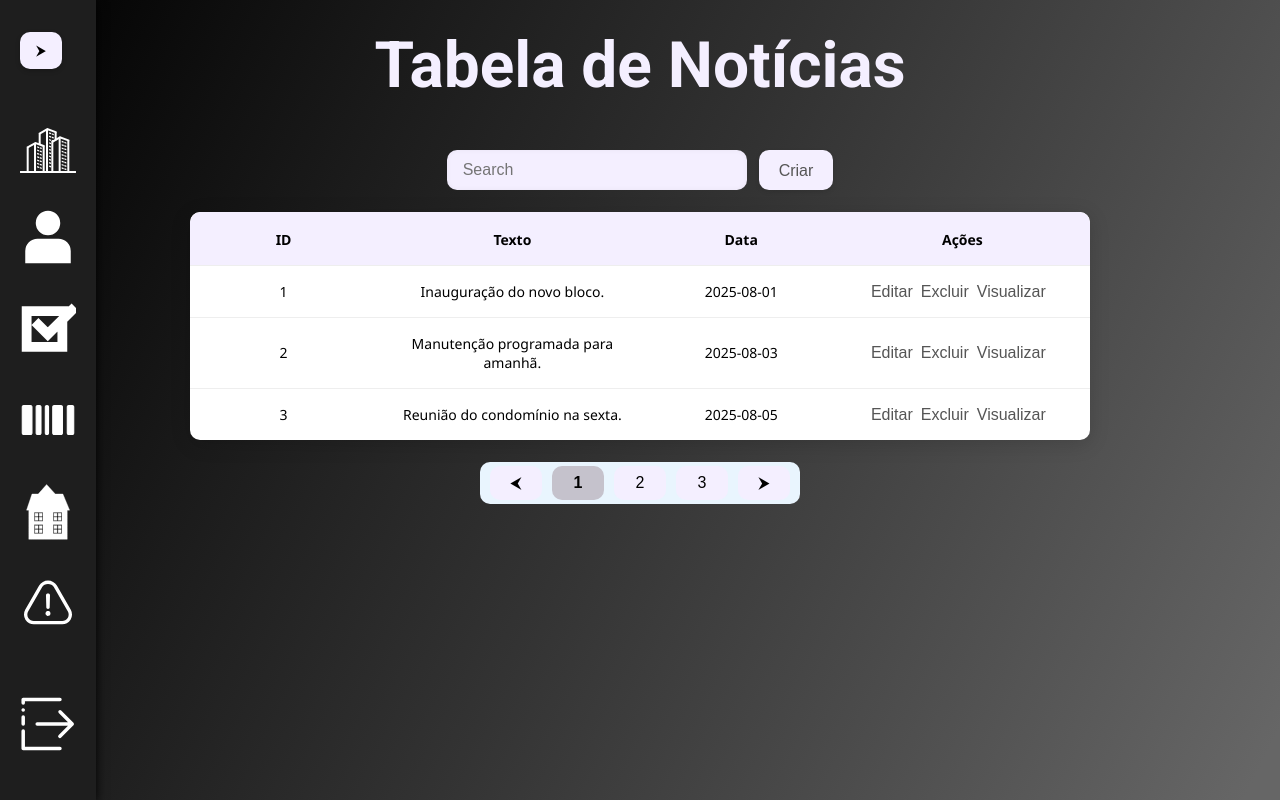
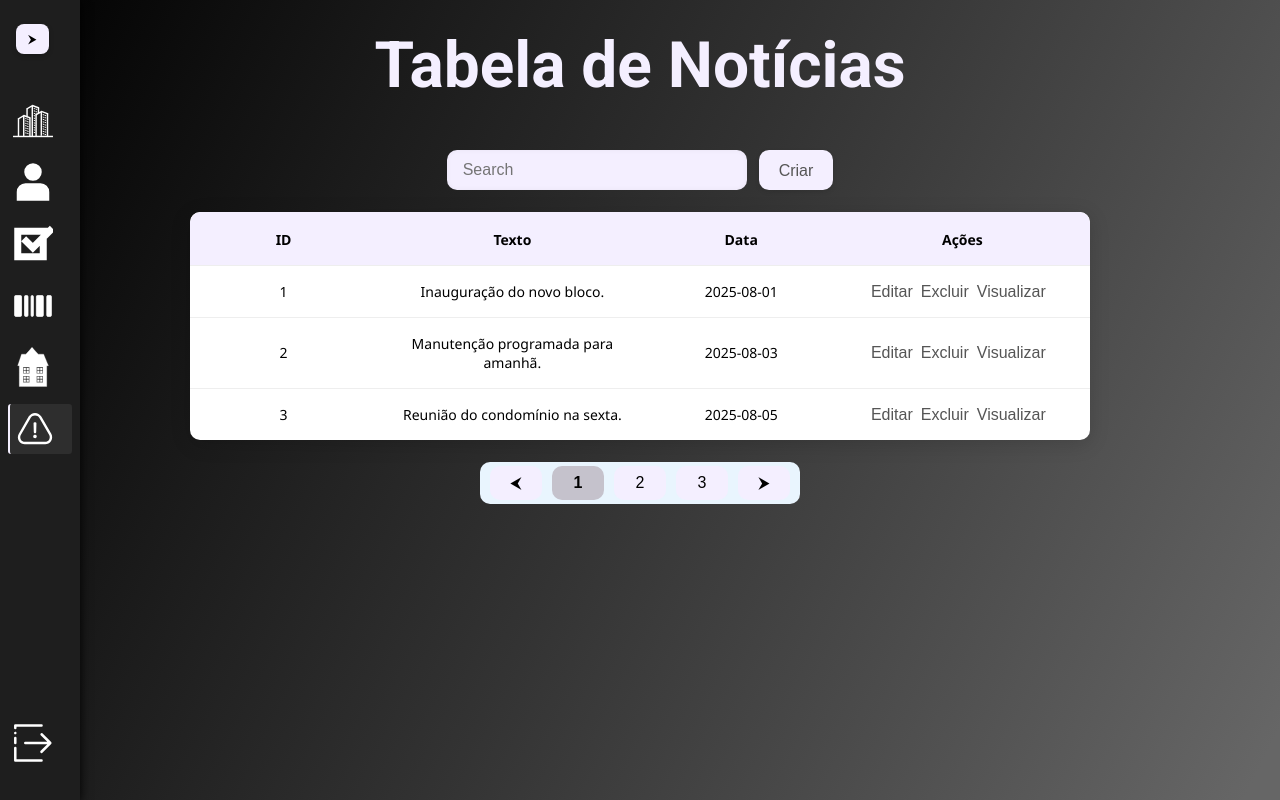
Before and after one commit to victorwingert/trabalho-modelagem, a React (Vite) app in the folder client/DumBloco/: page /tabelaNoticias in a window 1280 px wide. Built offline with nearby package versions, Linux system fonts and the light colour scheme.

Commit message:
tabela tabela tabela icone icone icone

```diff
--- a/client/DumBloco/src/Tabela.css
+++ b/client/DumBloco/src/Tabela.css
@@ -74,8 +74,8 @@
 .imagem {
   display: flex;
   align-items: center;
-  width: 7vh;
-  height: 100%;
+  width: 5vh; /* Reduzido de 7vh */
+  height: 5vh; /* Adicionado height específico */
   justify-content: center;
   align-self: center;
 }
@@ -229,8 +229,6 @@
 
 /***********************sidebar*********************/
 
-
-
 .sideBar-tabelaUsuarios {
   position: fixed;
   top: 0;
@@ -243,17 +241,16 @@
   display: flex;
   flex-direction: column;
   align-items: flex-start;
-  padding: 10vh 1.5vh;
-  gap: 2.45vh;
+  padding: 8vh 1vh; /* Reduzido de 10vh 1.5vh */
+  gap: 1.5vh; /* Reduzido de 2.45vh */
   box-shadow: 0 2px 10px rgb(0, 0, 0);
-
 }
 
 .sideBar-tabelaUsuarios {
   display: inline-flex;
   height: 100vh;
-  width: 12vh;
-  padding: 15vh 1.5vh 5vh 1.5vh;
+  width: 10vh; /* Reduzido de 12vh */
+  padding: 12vh 1vh 4vh 1vh; /* Reduzido padding */
   flex-direction: column;
   align-items: start;
   flex-shrink: 0;
@@ -261,20 +258,20 @@
 }
 
 .sideBar-tabelaUsuarios.aberta {
-  width: 25vh;
+  width: 22vh; /* Reduzido de 25vh */
 }
 
 .botao-toggle-sidebar {
   position: fixed;
-  top: 4vh;
-  left: 2.5vh;
+  top: 3vh; /* Reduzido de 4vh */
+  left: 2vh; /* Reduzido de 2.5vh */
   z-index: 1100;
   background-color: #f4efff;
   border: none;
-  border-radius: 10px;
-  padding: 10px 16px;
+  border-radius: 8px; /* Reduzido de 10px */
+  padding: 8px 12px; /* Reduzido de 10px 16px */
   cursor: pointer;
-  font-size: 14px;
+  font-size: 12px; /* Reduzido de 14px */
   box-shadow: 0 2px 5px rgba(0, 0, 0, 0.2);
   transition: left 0.3s ease;
 }
@@ -282,16 +279,22 @@
 .item-sidebar, .itemLogout-sidebar {
   display: flex;
   align-items: center;
-  gap: 10px;
+  gap: 8px; /* Reduzido de 10px */
   text-decoration: none;
   color: #f4efff;
   width: 100%;
-  border-radius: 0.23463rem;
-  padding: 1vh;
+  border-radius: 0.2rem; /* Reduzido */
+  padding: 0.6vh; /* Reduzido de 1vh */
+  transition: background-color 0.2s ease;
+}
+
+.item-sidebar.active {
+  background-color: #2e2e2e;
+  border-left: 2px solid #f4efff; /* Reduzido de 3px */
 }
 
 .itemLogout-sidebar{
-    margin-top: auto;
+  margin-top: auto;
 }
 
 .item-sidebar:hover, .itemLogout-sidebar:hover {
@@ -299,7 +302,7 @@
 }
 
 .texto-sidebar {
-  font-size: 16px;
+  font-size: 14px; /* Reduzido de 16px */
   color: #f4efff;
   white-space: nowrap;
 }
@@ -374,6 +377,35 @@
   box-shadow: 0 0 0 2px #ddd;
 }
 
+.modal-conteudo select {
+  padding: 10px;
+  border: 1px solid #ccc;
+  border-radius: 8px;
+  font-size: 16px;
+  background-color: white;
+}
+
+.modal-conteudo select:focus {
+  outline: none;
+  border-color: #999;
+  box-shadow: 0 0 0 2px #ddd;
+}
+
+.modal-conteudo textarea {
+  padding: 10px;
+  border: 1px solid #ccc;
+  border-radius: 8px;
+  font-size: 16px;
+  font-family: inherit;
+  min-height: 80px;
+}
+
+.modal-conteudo textarea:focus {
+  outline: none;
+  border-color: #999;
+  box-shadow: 0 0 0 2px #ddd;
+}
+
 .modal-conteudo button {
   padding: 10px 16px;
   font-size: 16px;
--- a/client/DumBloco/src/pages/TabelaNoticias.tsx
+++ b/client/DumBloco/src/pages/TabelaNoticias.tsx
@@ -90,7 +90,7 @@ const TabelaNoticiasPage: React.FC = () => {
             <SidebarNavigation
                             sidebarAberta={sidebarAberta}
                             toggleSidebar={toggleSidebar}
-                            currentPage="/tabelaProdutos"
+                            currentPage="/tabelaNoticias"
             />
 
             {/********************* titulo *******************/}
--- a/client/DumBloco/src/pages/TabelaPedidos.tsx
+++ b/client/DumBloco/src/pages/TabelaPedidos.tsx
@@ -169,7 +169,7 @@ const TabelaPedidosPage: React.FC = () => {
             <SidebarNavigation
                             sidebarAberta={sidebarAberta}
                             toggleSidebar={toggleSidebar}
-                            currentPage="/tabelaProdutos"
+                            currentPage="/tabelaPedidos"
             />
 
             {/********************* titulo *******************/}
--- a/client/DumBloco/src/pages/TabelaUsuarios.tsx
+++ b/client/DumBloco/src/pages/TabelaUsuarios.tsx
@@ -1,6 +1,5 @@
 import React, { useEffect, useState } from 'react';
 //import { Link } from 'react-router-dom';
-import logo from '../assets/Logo.svg';
 import SidebarNavigation from '../components/sidebar-navigation';
 
 interface Usuario {
@@ -94,7 +93,7 @@ const TabelaUsuariosPage: React.FC<TabelaUsuariosPageProps> = () => {
             <SidebarNavigation
                             sidebarAberta={sidebarAberta}
                             toggleSidebar={toggleSidebar}
-                            currentPage="/tabelaProdutos"
+                            currentPage="/tabelaUsuarios"
             />
 
             {/********************* titulo *******************/}
```
